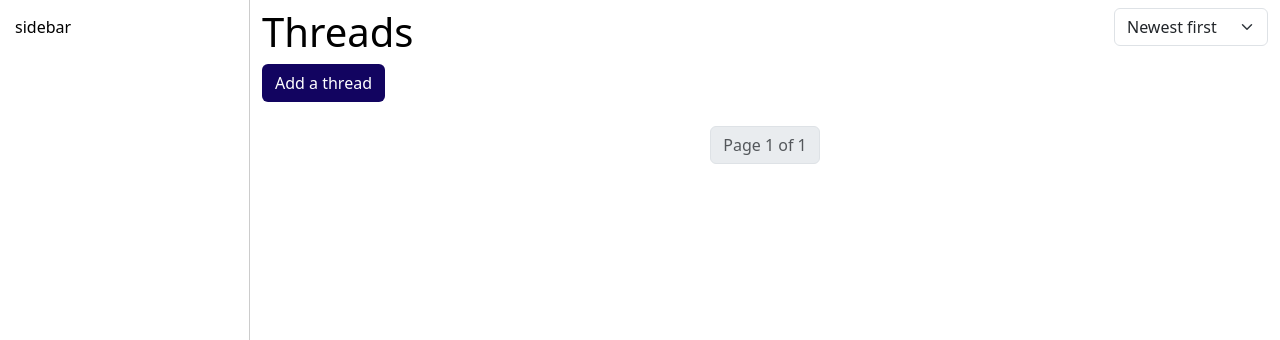
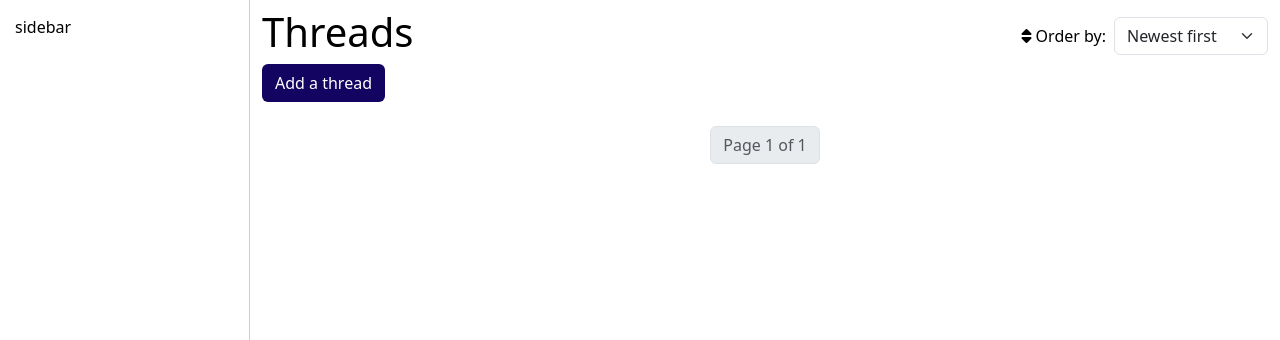
Before and after one commit to Camelia03/portofolio-project-4, a Django app: page / in a window 1280 px wide. Shown: the part 110-450 px from the top of the page. Run offline with Django 3.2, Linux system fonts and the light colour scheme; the visitor is signed in with stand-in values (Sample User, id 1); data that the repository does not hold is empty; some libraries are stand-ins or nearby versions.

Commit message:
Add icon to order by dropdown

```diff
--- a/templates/index.html
+++ b/templates/index.html
@@ -7,7 +7,8 @@
   <h1>Threads</h1>
 
   <!-- Order by dropdown, the correct option is selected depending on the order by param -->
-  <div>
+  <div class="d-flex align-items-center gap-2">
+    <div class="text-nowrap"><i class="fa-solid fa-sort"></i> Order by: </div>
     <select id="order-by-select" class="form-select" aria-label="Default select example">
       <option value="-created_on" {% if order_by == "-created_on" %}selected{% endif %}>Newest first</option>
       <option value="created_on" {% if order_by == "created_on" %}selected{% endif %}>Oldest first</option>
```
